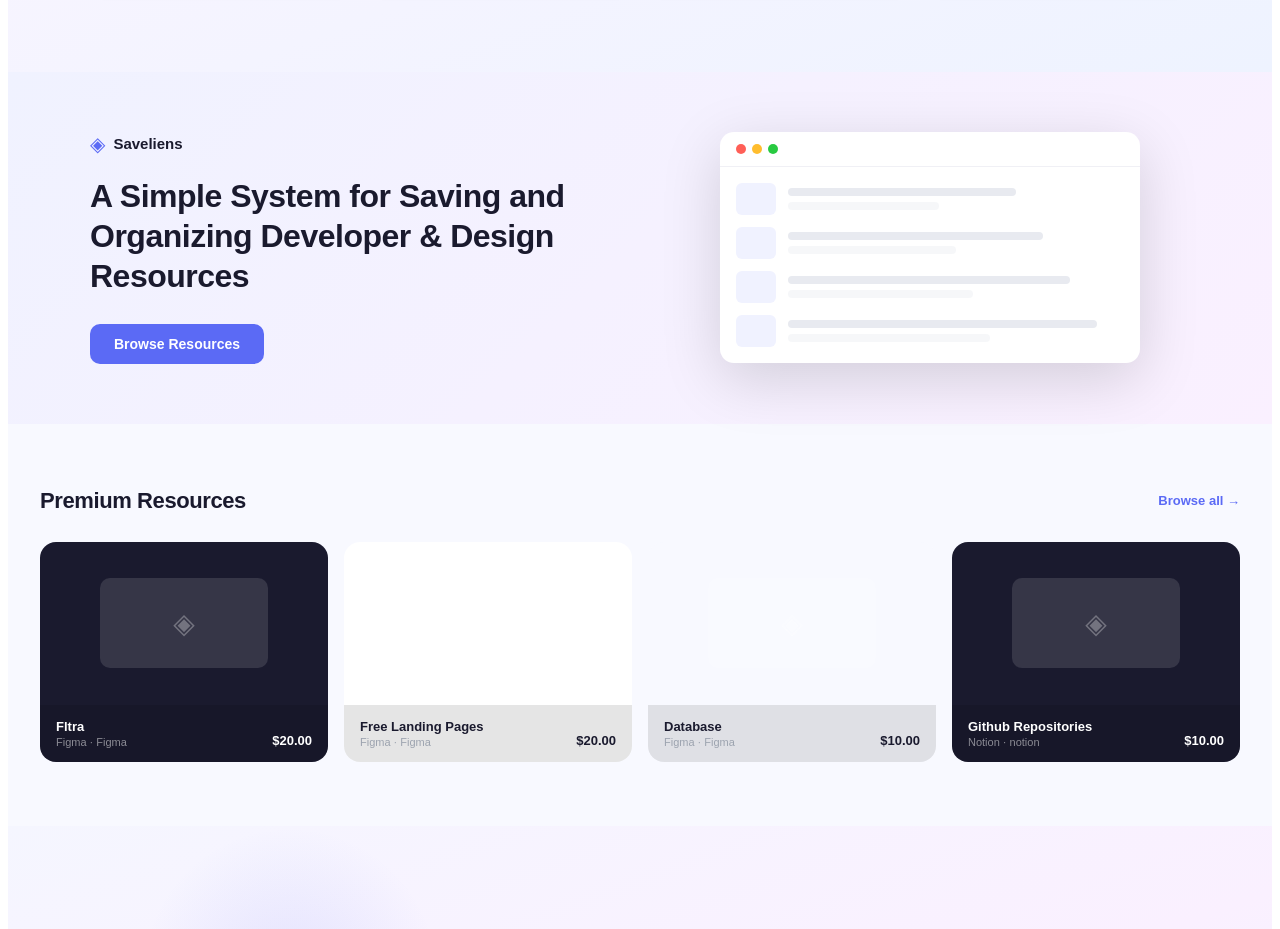
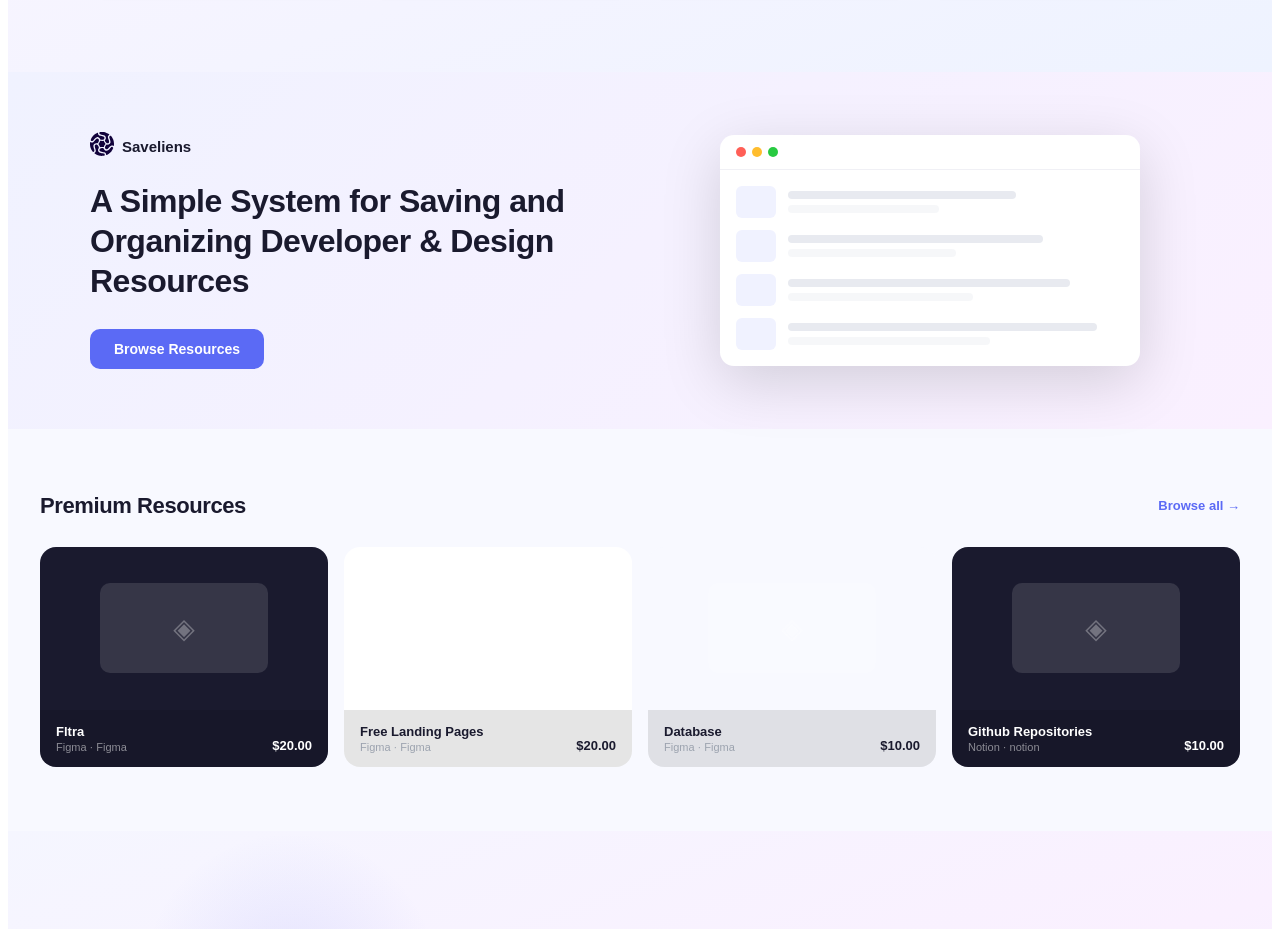
Before and after one commit to Adamsonoladipupo/saveliens, a React (Vite) app in the folder frontend/: page / in a window 1280 px wide. Shown: the part 820-1749 px from the top of the page. Built offline with nearby package versions, Linux system fonts and the light colour scheme.

Commit message:
updated CTA banner

```diff
--- a/frontend/src/components/CTABanner.jsx
+++ b/frontend/src/components/CTABanner.jsx
@@ -1,4 +1,5 @@
 import styles from './CTABanner.module.css';
+import svgLogo from "../assets/logo_icon.svg"
 
 export default function CTABanner({ variant = 'light' }) {
   return (
@@ -6,7 +7,8 @@
       <div className={styles.container}>
         <div className={styles.content}>
           <div className={styles.logoMark}>
-            <span className={styles.logoIcon}>◈</span>
+            <span className={styles.logoIcon}><img src={svgLogo} alt="logo" /></span>
+
             <span className={styles.logoText}>Saveliens</span>
           </div>
           <h2 className={styles.title}>
```
